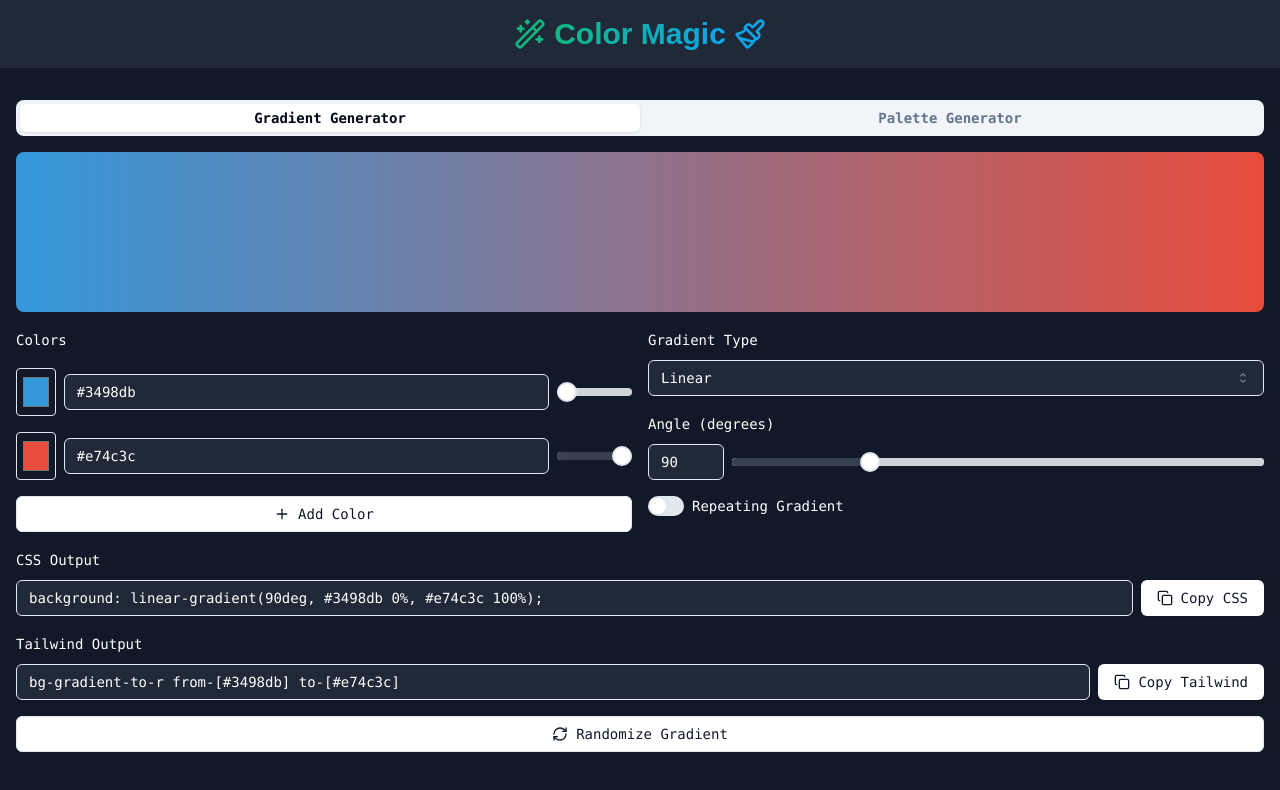
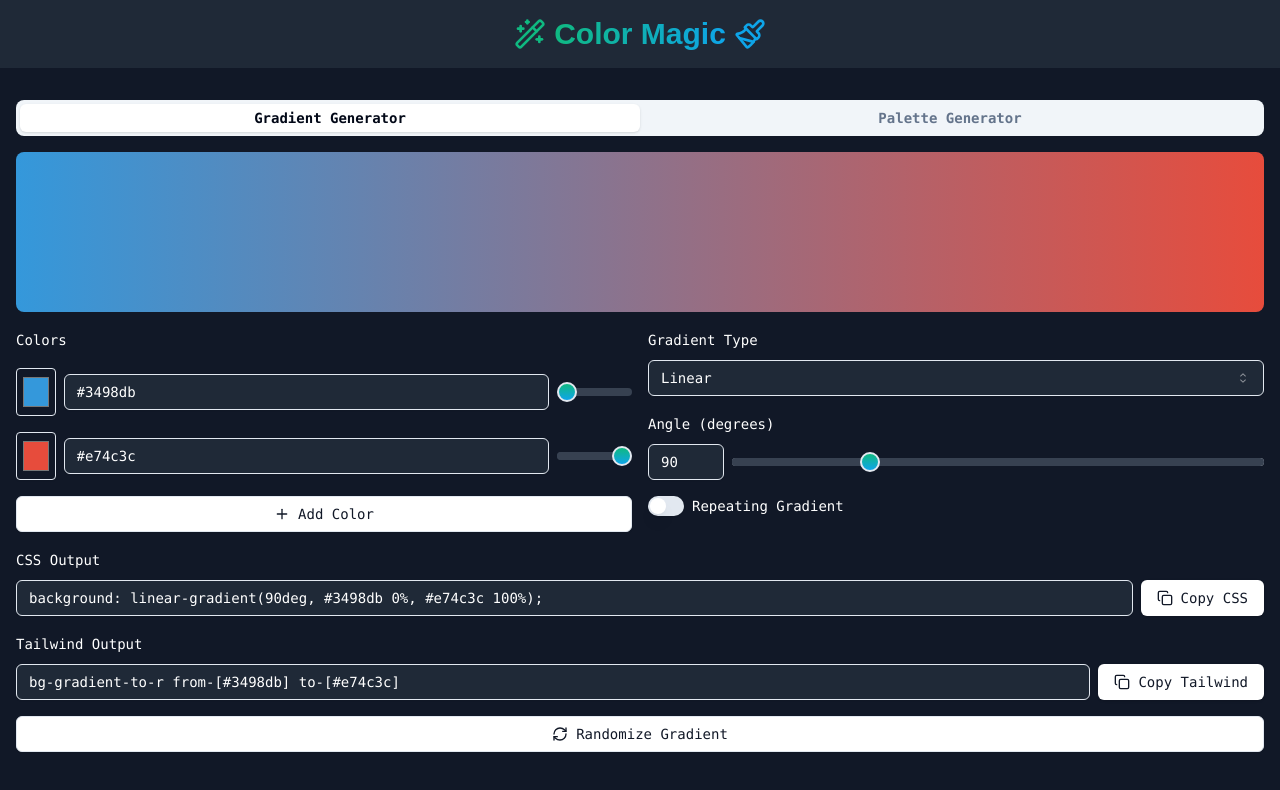
Before and after one commit to FabuTheFool/Color-Magic, a Next.js app: page / in a window 1280 px wide. Shown: the top 790 px of the page. Built offline with nearby package versions, Linux system fonts and the light colour scheme.

Commit message:
Update slider.tsx
slider update

```diff
--- a/components/ui/slider.tsx
+++ b/components/ui/slider.tsx
@@ -17,10 +17,10 @@
     )}
     {...props}
   >
-    <SliderPrimitive.Track className="relative h-2 w-full grow overflow-hidden rounded-full bg-gray-300">
+    <SliderPrimitive.Track className="relative h-2 w-full grow overflow-hidden rounded-full bg-gray-700 ">
       <SliderPrimitive.Range className="absolute h-full bg-gray-700" />
     </SliderPrimitive.Track>
-    <SliderPrimitive.Thumb className="block h-5 w-5 rounded-full border-2  bg-white ring-offset-background transition-colors focus-visible:outline-none focus-visible:ring-2 focus-visible:ring-ring focus-visible:ring-offset-2 disabled:pointer-events-none disabled:opacity-50" />
+    <SliderPrimitive.Thumb className="block h-5 w-5 rounded-full border-2  bg-gradient-to-b from-emerald-500 to-sky-500  ring-offset-background transition-colors focus-visible:outline-none focus-visible:ring-2 focus-visible:ring-ring focus-visible:ring-offset-2 disabled:pointer-events-none disabled:opacity-50" />
   </SliderPrimitive.Root>
 ))
 Slider.displayName = SliderPrimitive.Root.displayName
```
